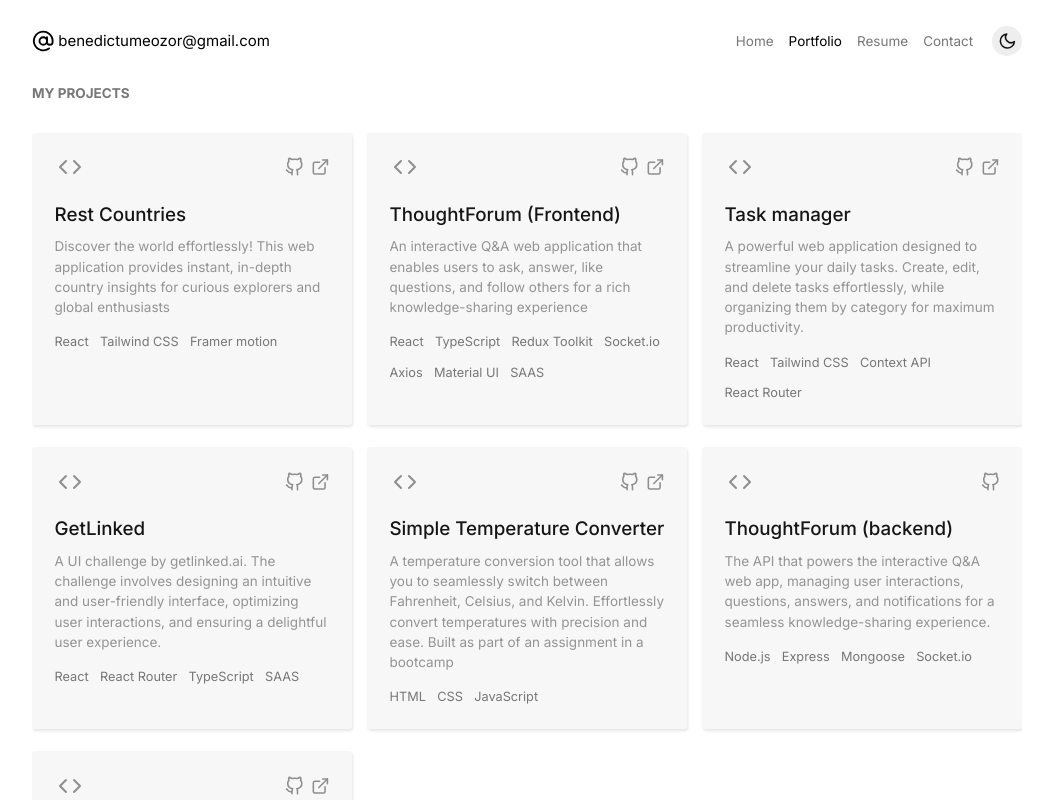
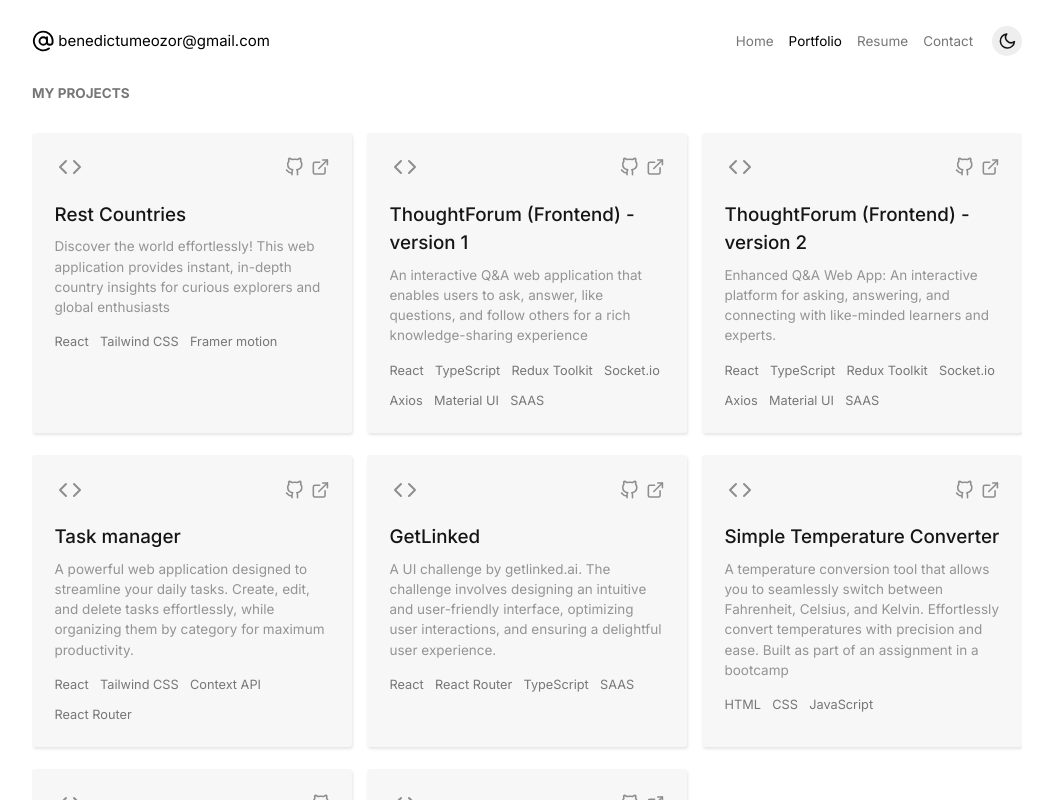
Before and after one commit to BenedictUmeozor/Portfolio, a React (Vite) app: page /portfolio in a window 1280 px wide. Shown: the whole page, without its empty margins (113-1166 px from the left). Built offline with nearby package versions, Linux system fonts and the light colour scheme.

Commit message:
data updates

```diff
--- a/src/components/FramerMotion/index.tsx
+++ b/src/components/FramerMotion/index.tsx
@@ -22,25 +22,12 @@ export const FadeInWhenVisible = ({ children, className, id }: PropTypes) => {
     };
   }, []);
 
-  const item = {
-    hidden: {
-      opacity: 0,
-    },
-    visible: {
-      opacity: 1,
-
-      transition: {
-        delay: width < 768 ? 0.5 : id! / 2,
-      },
-    },
-  };
-
   return (
     <motion.div
-      variants={item}
-      initial="hidden"
-      animate={width > 768 ? "visible" : ""}
-      whileInView={width < 768 ? "visible" : ""}
+      initial={{ opacity: 0 }}
+      animate={width > 768 ? { opacity: 1 } : ""}
+      whileInView={width < 768 ? { opacity: 1 } : ""}
+      transition={{ delay: width < 768 ? 0.5 : id! / 2, type: "tween" }}
       viewport={{ once: true }}
       className={className}
     >
--- a/src/components/Project/index.tsx
+++ b/src/components/Project/index.tsx
@@ -5,12 +5,13 @@ import { FadeInWhenVisible } from "../FramerMotion";
 
 type PropTypes = {
   project: ProjectInterface;
+  index: number;
 };
 
-export default function Project({ project }: PropTypes) {
+export default function Project({ project, index }: PropTypes) {
   return (
     <>
-      <FadeInWhenVisible className={styles.card} id={project.id}>
+      <FadeInWhenVisible className={styles.card} id={index + 1}>
         <div className={styles.header}>
           <div>
             <Code className={styles.code} />
--- a/src/data/index.ts
+++ b/src/data/index.ts
@@ -1,5 +1,7 @@
+import { v4 as uuidV4 } from "uuid";
+
 export interface Project {
-  id: number;
+  id: string;
   title: string;
   description: string;
   liveUrl: string | null;
@@ -9,7 +11,7 @@ export interface Project {
 
 export const projects: Project[] = [
   {
-    id: 1,
+    id: uuidV4(),
     title: "Rest Countries",
     description:
       "Discover the world effortlessly! This web application provides instant, in-depth country insights for curious explorers and global enthusiasts",
@@ -18,8 +20,8 @@ export const projects: Project[] = [
     tools: ["React", "Tailwind CSS", "Framer motion"],
   },
   {
-    id: 2,
-    title: "ThoughtForum (Frontend)",
+    id: uuidV4(),
+    title: "ThoughtForum (Frontend) - version 1",
     description:
       "An interactive Q&A web application that enables users to ask, answer, like questions, and follow others for a rich knowledge-sharing experience",
     liveUrl: "https://thought-forum.vercel.app/",
@@ -35,7 +37,24 @@ export const projects: Project[] = [
     ],
   },
   {
-    id: 3,
+    id: uuidV4(),
+    title: "ThoughtForum (Frontend) - version 2",
+    description:
+      "Enhanced Q&A Web App: An interactive platform for asking, answering, and connecting with like-minded learners and experts.",
+    liveUrl: "https://thoughtforum-v2.vercel.app/",
+    codeRepository: "https://github.com/BenedictUmeozor/thoughtforum-v2",
+    tools: [
+      "React",
+      "TypeScript",
+      "Redux Toolkit",
+      "Socket.io",
+      "Axios",
+      "Material UI",
+      "SAAS",
+    ],
+  },
+  {
+    id: uuidV4(),
     title: "Task manager",
     description:
       "A powerful web application designed to streamline your daily tasks. Create, edit, and delete tasks effortlessly, while organizing them by category for maximum productivity.",
@@ -44,7 +63,7 @@ export const projects: Project[] = [
     tools: ["React", "Tailwind CSS", "Context API", "React Router"],
   },
   {
-    id: 4,
+    id: uuidV4(),
     title: "GetLinked",
     description:
       "A UI challenge by getlinked.ai. The challenge involves designing an intuitive and user-friendly interface, optimizing user interactions, and ensuring a delightful user experience.",
@@ -53,7 +72,7 @@ export const projects: Project[] = [
     tools: ["React", "React Router", "TypeScript", "SAAS"],
   },
   {
-    id: 5,
+    id: uuidV4(),
     title: "Simple Temperature Converter",
     description:
       "A temperature conversion tool that allows you to seamlessly switch between Fahrenheit, Celsius, and Kelvin. Effortlessly convert temperatures with precision and ease. Built as part of an assignment in a bootcamp",
@@ -62,7 +81,7 @@ export const projects: Project[] = [
     tools: ["HTML", "CSS", "JavaScript"],
   },
   {
-    id: 6,
+    id: uuidV4(),
     title: "ThoughtForum (backend)",
     description:
       "The API that powers the interactive Q&A web app, managing user interactions, questions, answers, and notifications for a seamless knowledge-sharing experience.",
@@ -71,12 +90,13 @@ export const projects: Project[] = [
     tools: ["Node.js", "Express", "Mongoose", "Socket.io"],
   },
   {
-    id: 7,
+    id: uuidV4(),
     title: "Benedict Umeozor",
-    description: "My portfolio website showcases my creative journey, featuring a diverse range of projects that reflect my skills, passions, and dedication",
+    description:
+      "My portfolio website showcases my creative journey, featuring a diverse range of projects that reflect my skills, passions, and dedication",
     liveUrl: "https://benedictumeozor.vercel.app/",
     codeRepository: "https://github.com/BenedictUmeozor/Portfolio",
-    tools: ["React", "TypeScript", "SAAS"]
+    tools: ["React", "TypeScript", "SAAS"],
   },
 ];
 
--- a/src/pages/Portfolio/index.tsx
+++ b/src/pages/Portfolio/index.tsx
@@ -12,8 +12,8 @@ export default function Portfolio() {
       <div className={styles.portfolio}>
         <h3>MY PROJECTS</h3>
         <div className={styles.projects}>
-          {projects.map((project) => (
-            <Project key={project.id} project={project} />
+          {projects.map((project, index) => (
+            <Project key={project.id} project={project} index={index} />
           ))}
         </div>
       </div>
```
